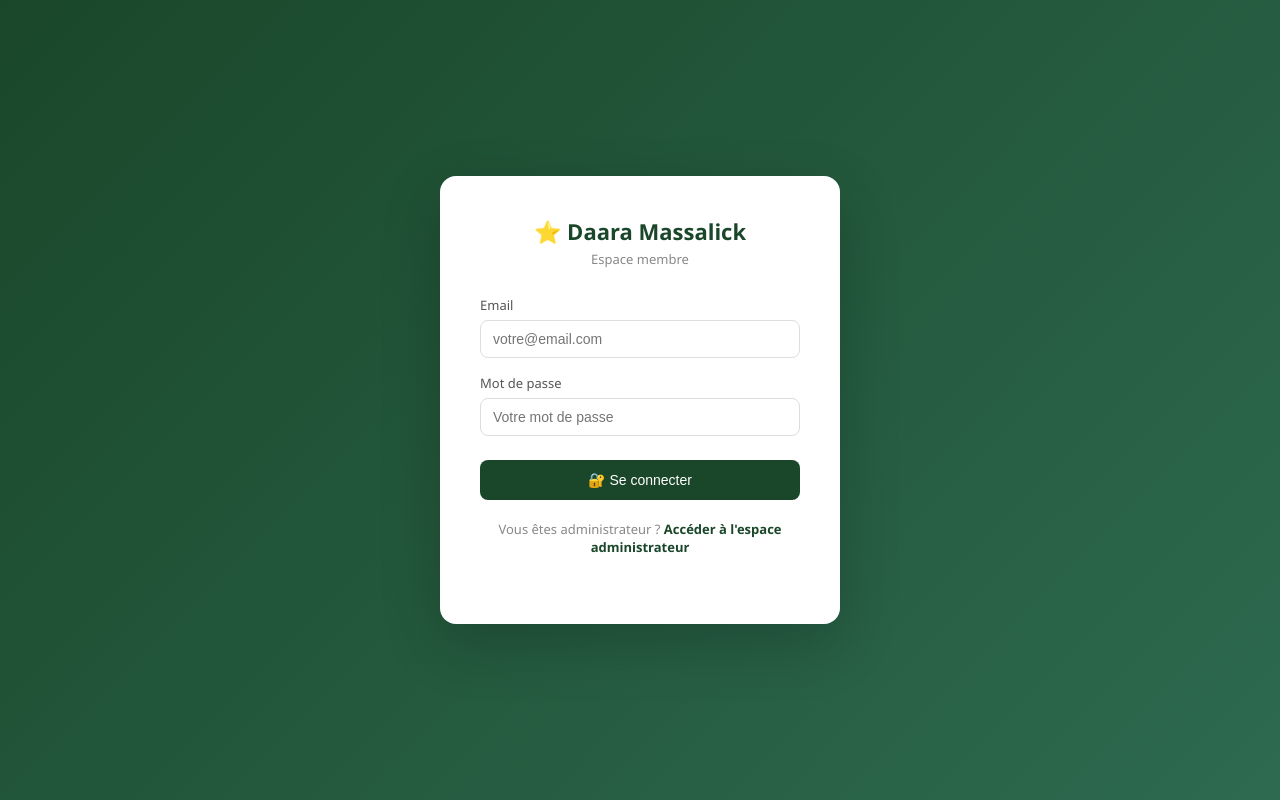
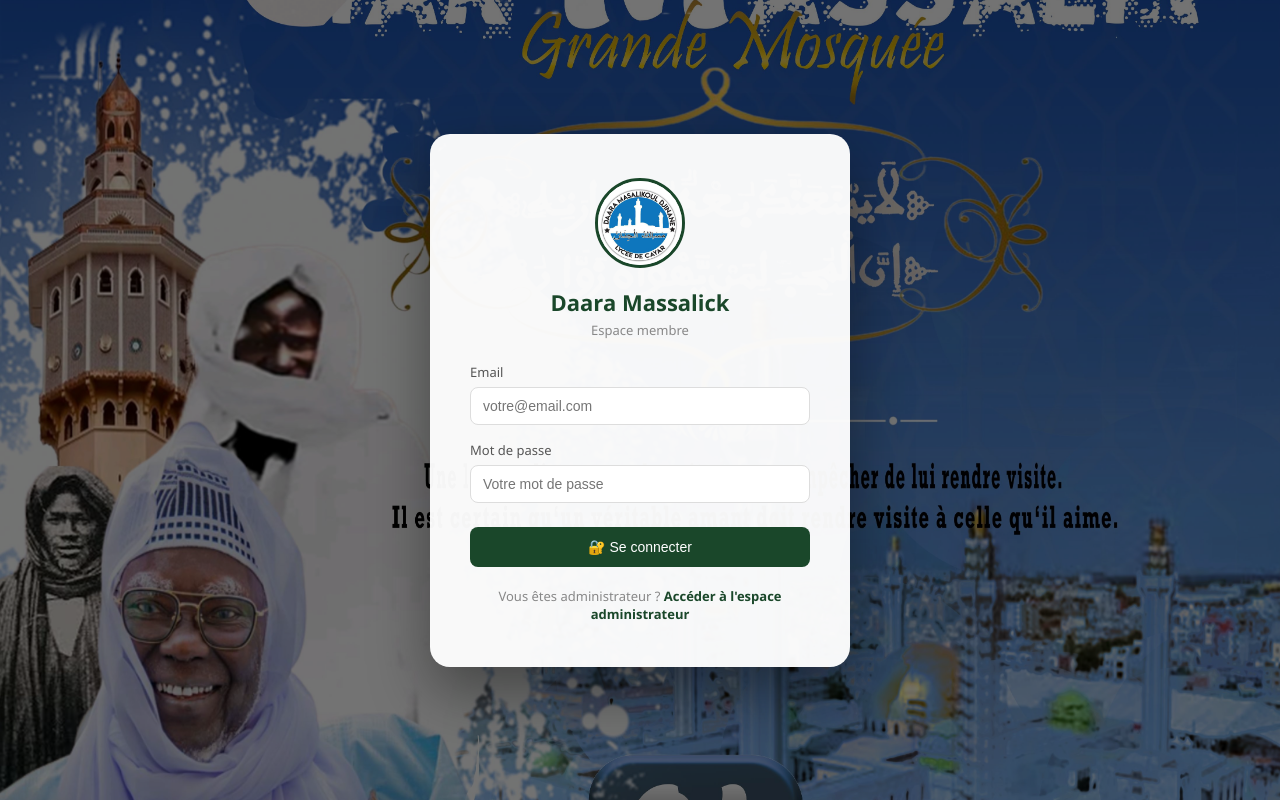
Before and after one commit to Niang548/daara-massalick, a React (Create React App) app in the folder frontend/: page /membre/login in a window 1280 px wide. Built offline with nearby package versions, Linux system fonts and the light colour scheme.

Commit message:
Ajout image de fond sur page connexion membre

```diff
--- a/frontend/src/pages/MembreLogin.js
+++ b/frontend/src/pages/MembreLogin.js
@@ -5,7 +5,7 @@ import { loginMembre } from '../services/api';
 import { useMembreAuth } from '../context/MembreAuthContext';
 
 const MembreLogin = () => {
-  const [form, setForm]             = useState({ email: '', mot_de_passe: '' });
+  const [form, setForm] = useState({ email: '', mot_de_passe: '' });
   const [chargement, setChargement] = useState(false);
   const { connexionMembre } = useMembreAuth();
   const navigate = useNavigate();
@@ -26,13 +26,65 @@ const MembreLogin = () => {
   };
 
   return (
-    <div className="login-page">
-      <div className="login-card">
-        <h1>⭐ Daara Massalick</h1>
-        <p>Espace membre</p>
+    <div style={{
+      minHeight: '100vh',
+      display: 'flex',
+      alignItems: 'center',
+      justifyContent: 'center',
+      backgroundImage: 'url(/bg-login.jpg)',
+      backgroundSize: 'cover',
+      backgroundPosition: 'center',
+      backgroundRepeat: 'no-repeat',
+      position: 'relative',
+    }}>
+      {/* Superposition sombre pour lisibilité */}
+      <div style={{
+        position: 'absolute',
+        top: 0, left: 0, right: 0, bottom: 0,
+        background: 'rgba(0, 0, 0, 0.55)',
+      }} />
+
+      {/* Carte de connexion */}
+      <div style={{
+        position: 'relative',
+        zIndex: 1,
+        background: 'rgba(255, 255, 255, 0.96)',
+        borderRadius: '20px',
+        padding: '44px 40px',
+        width: '100%',
+        maxWidth: '420px',
+        boxShadow: '0 25px 60px rgba(0,0,0,0.4)',
+      }}>
+        {/* Logo */}
+        <div style={{ textAlign: 'center', marginBottom: '24px' }}>
+          <img
+            src="/logo.jpg"
+            alt="Logo Daara Massalick"
+            style={{
+              width: '90px',
+              height: '90px',
+              borderRadius: '50%',
+              objectFit: 'cover',
+              border: '3px solid #1a472a',
+              marginBottom: '14px',
+            }}
+            onError={(e) => { e.target.style.display = 'none'; }}
+          />
+          <h1 style={{
+            fontSize: '22px',
+            fontWeight: '700',
+            color: '#1a472a',
+            marginBottom: '4px',
+          }}>
+            Daara Massalick
+          </h1>
+          <p style={{ fontSize: '13px', color: '#888' }}>
+            Espace membre
+          </p>
+        </div>
 
         <form onSubmit={handleSubmit}>
-          <div className="form-group">
+          <div className="form-group" style={{ marginBottom: '16px' }}>
             <label>Email</label>
             <input
               type="email"
@@ -42,7 +94,7 @@ const MembreLogin = () => {
               required
             />
           </div>
-          <div className="form-group" style={{ marginBottom: 16 }}>
+          <div className="form-group" style={{ marginBottom: '24px' }}>
             <label>Mot de passe</label>
             <input
               type="password"
@@ -52,7 +104,12 @@ const MembreLogin = () => {
               required
             />
           </div>
-          <button type="submit" className="btn btn-primary" disabled={chargement}>
+          <button
+            type="submit"
+            className="btn btn-primary"
+            disabled={chargement}
+            style={{ width: '100%', justifyContent: 'center', padding: '12px' }}
+          >
             {chargement ? 'Connexion...' : '🔐 Se connecter'}
           </button>
         </form>
```
